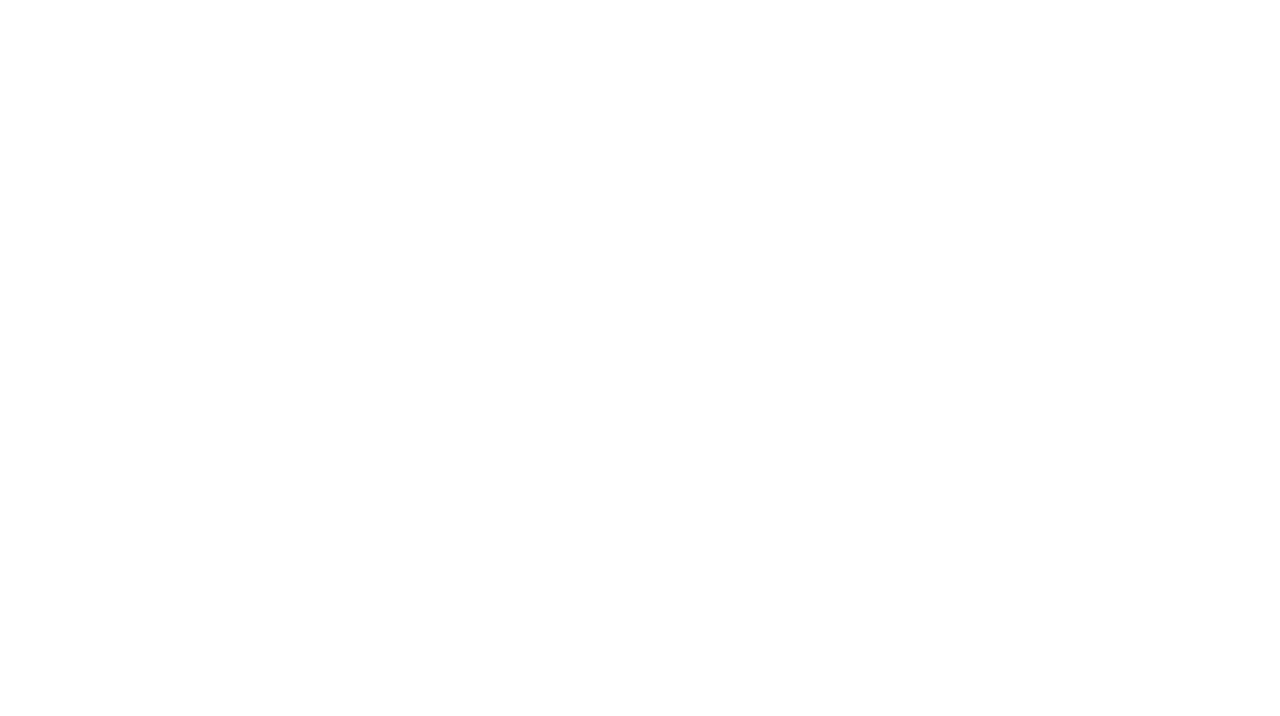
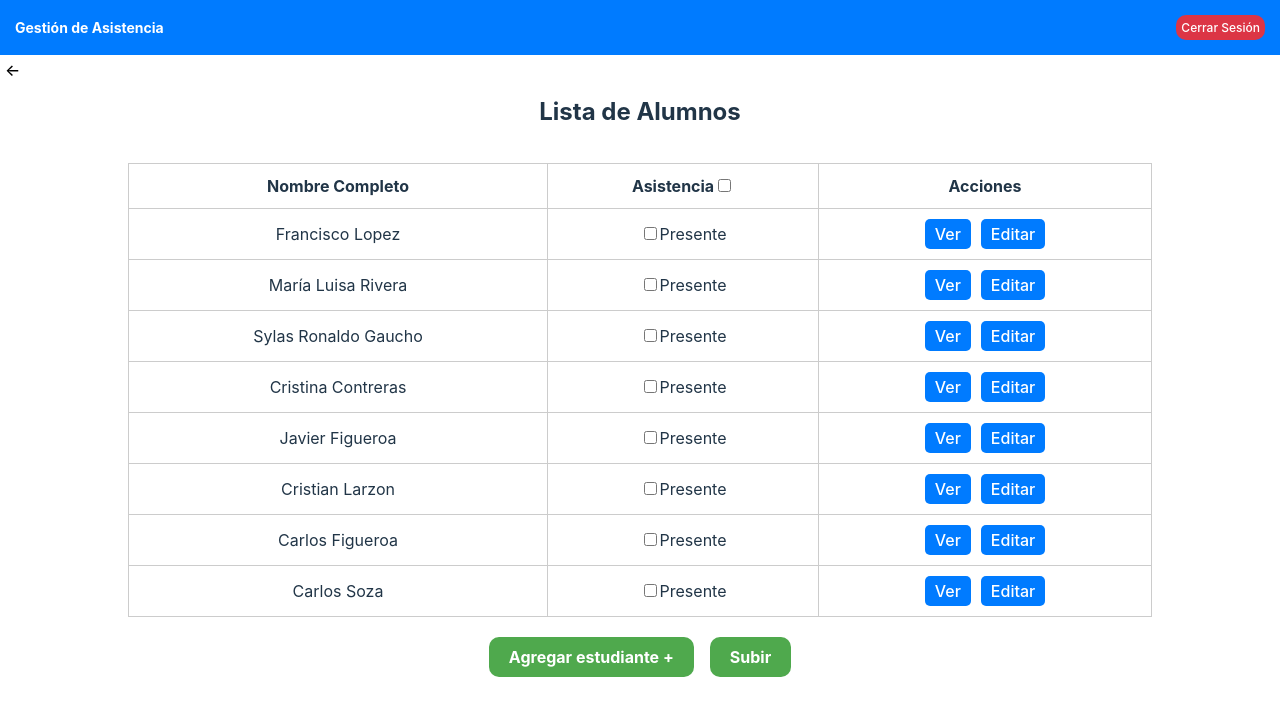
Before and after one commit to FranciscoLopezKanto/FrontGestionAsistencia, a React (Vite) app: page /home/1/alumnos in a window 1280 px wide. Before the commit this address had no page. Shown: the top 716 px of the page. Built offline with nearby package versions, Linux system fonts and the light colour scheme.

Commit message:
Layout and header

```diff
--- a/package.json
+++ b/package.json
@@ -10,6 +10,8 @@
     "preview": "vite preview"
   },
   "dependencies": {
+    "apollo": "^2.34.0",
+    "client": "^0.0.1",
     "modal": "^1.2.0",
     "react": "^18.3.1",
     "react-dom": "^18.3.1",
--- a/src/App.tsx
+++ b/src/App.tsx
@@ -11,8 +11,8 @@ function App() {
       <Routes>
         <Route path="/" element={<Login />} />
         <Route element={<Layout />}>
-          <Route path="/home" element={<AlumsList />} />
-          <Route path="/list" element={<CourseList />} />
+          <Route path="/home/:id/alumnos" element={<AlumsList />} />
+          <Route path="/home" element={<CourseList />} />
         </Route>
       </Routes>
     </Router>
--- a/src/components/header/index.tsx
+++ b/src/components/header/index.tsx
@@ -1,17 +1,25 @@
 import React from 'react';
-import { HeaderContainer, LogoutButton } from './styles';
+import { BackButton, HeaderContainer, LogoutButton } from './styles';
+import { useLocation, useNavigate } from 'react-router-dom';
 
 const Header: React.FC = () => {
   const handleLogout = () => {
     localStorage.removeItem('token'); //
     window.location.href = '/';
   };
-
+  const navigate = useNavigate();
+  const location = useLocation();
+  const showBackButton = location.pathname !== '/home';
   return (
+    <div>
     <HeaderContainer>
       <h1>Gestión de Asistencia</h1>
       <LogoutButton onClick={handleLogout}>Cerrar Sesión</LogoutButton>
     </HeaderContainer>
+    {showBackButton && (
+        <BackButton onClick={() => navigate(-1)}>←</BackButton>
+      )}
+    </div>
   );
 };
 
--- a/src/components/header/styles/index.ts
+++ b/src/components/header/styles/index.ts
@@ -15,7 +15,16 @@ export const HeaderContainer = styled.header`
   }
 
 `;
-
+export const BackButton = styled.button`
+  background-color: transparent;
+  color: black;
+  border: none;
+  padding: 5px;
+  border-radius: 10px;
+  font-size: 16px;
+  cursor: pointer;
+  transition: background-color 0.3s ease;
+`;
 export const LogoutButton = styled.button`
   background-color: #dc3545;
   color: white;
--- a/src/pages/listAlumnos/styles/index.ts
+++ b/src/pages/listAlumnos/styles/index.ts
@@ -5,14 +5,14 @@ export const HomeContainer = styled.div`
   flex-direction: column;
   justify-content: center;
   align-items: center;
-  padding: 20px;
+
 `;
 export const HeaderStyle = styled.div`
   h1 {
     font-size: 24px;
     margin: 0;
     padding: 14px;
-    margin-left: 10px;
+    margin-bottom: 24px;
   }
 `;
 
--- /dev/null
+++ b/src/pages/listCursos/consts/index.ts
@@ -0,0 +1,8 @@
+export const semestresOptions = ['I', 'II', 'III', 'IV', 'V', 'VI', 'VII', 'VIII', 'IX'];
+export const initialCourses = [
+    { id: 1, nombreCurso: 'Arquitectura de Sistemas', Semestre: 'VI' },
+    { id: 2, nombreCurso: 'Administración de Sistemas', Semestre: 'VII' },
+    { id: 3, nombreCurso: 'Diseño de Sistemas', Semestre: 'VIII' },
+    { id: 4, nombreCurso: 'Programación Orientada a Objetos', Semestre: 'IX' },
+    {id : 5, nombreCurso: 'Programación Web', Semestre: 'X'},
+  ];
--- a/src/pages/listCursos/index.tsx
+++ b/src/pages/listCursos/index.tsx
@@ -2,18 +2,15 @@ import { useState } from 'react';
 import Modal from '../../components/modal';
 import {  CourseCard, CourseListContainer, HeaderStyle } from './styles/index';
 import { Oval } from 'react-loader-spinner';
-import { Overlay,SubmitContainer } from '../listAlumnos/styles';
+import { Overlay,StudentDetails,SubmitContainer } from '../listAlumnos/styles';
+import { initialCourses } from './consts';
+import { semestresOptions } from './consts';
+import { useNavigate } from 'react-router-dom';
 
-const initialCourses = [
-  { id: 1, nombreCurso: 'Arquitectura de Sistemas', Semestre: 'VI' },
-  { id: 2, nombreCurso: 'Administración de Sistemas', Semestre: 'VII' },
-  { id: 3, nombreCurso: 'Diseño de Sistemas', Semestre: 'VIII' },
-  { id: 4, nombreCurso: 'Programación Orientada a Objetos', Semestre: 'IX' },
-  {id : 5, nombreCurso: 'Programación Web', Semestre: 'X'},
-];
 
 const CourseList = () => {
   const [courses, setCourses] = useState(initialCourses);
+  const navigate = useNavigate();
   const [isModalOpen, setIsModalOpen] = useState(false);
   const [newCourse, setNewCourse] = useState({ nombreCurso: '', Semestre: '' });
   const [isLoading, setIsLoading] = useState(false);
@@ -36,8 +33,8 @@ const CourseList = () => {
   };
 
   const handleCourseClick = (courseId: number) => {
-
     console.log(`Navigating to students of course ID: ${courseId}`);
+    navigate(`/home/${courseId}/alumnos`);
   };
 
   return (
@@ -61,11 +58,11 @@ const CourseList = () => {
         </Overlay>
       )}
 
-      <Modal
+<Modal
         isOpen={isModalOpen}
         onClose={() => setIsModalOpen(false)}
         text={
-          <div>
+          <StudentDetails>
             <h2>Agregar Curso</h2>
             <div>
               <label>Nombre del Curso:</label>
@@ -77,18 +74,25 @@ const CourseList = () => {
             </div>
             <div>
               <label>Semestre:</label>
-              <input
-                type="text"
+              <select
                 value={newCourse.Semestre}
                 onChange={(e) => setNewCourse({ ...newCourse, Semestre: e.target.value })}
-              />
+              >
+                <option value="">Selecciona un semestre</option>
+                {semestresOptions.map(semestre => (
+                  <option key={semestre} value={semestre}>
+                    {semestre}
+                  </option>
+                ))}
+              </select>
             </div>
             <button onClick={handleAddCourse}>Guardar Curso</button>
-          </div>
+          </StudentDetails>
         }
       />
     </HeaderStyle>
   );
 };
 
+
 export default CourseList;
```
Also changed, not shown: 1 other file (tests, documents, lock files or other folders).
